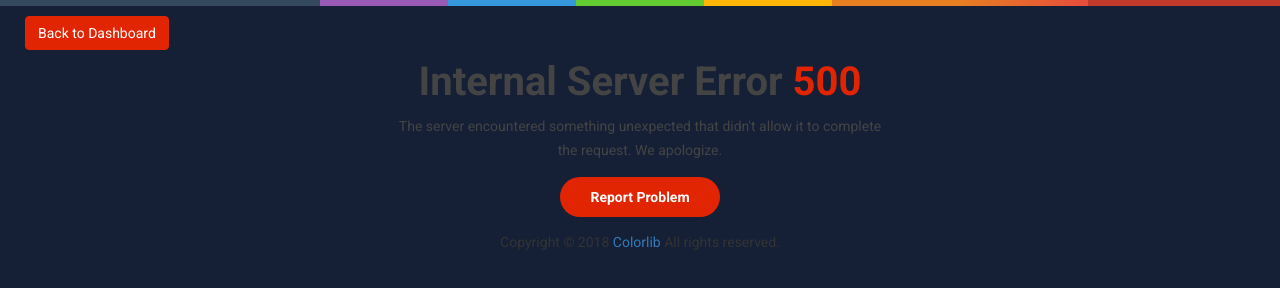
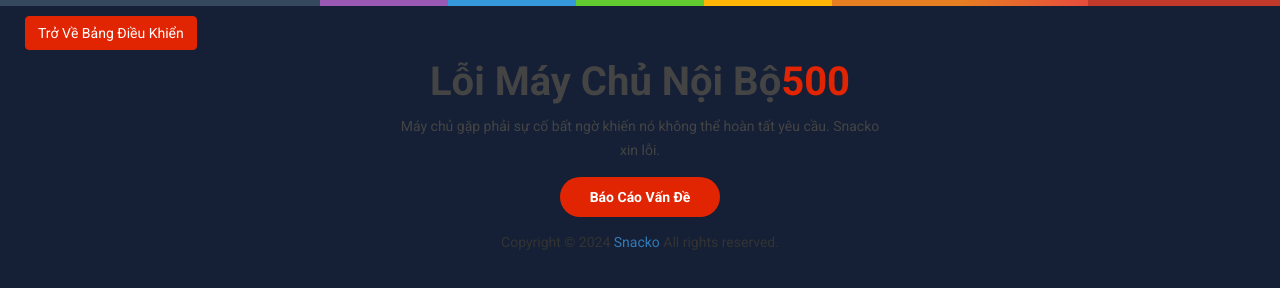
Before and after one commit to maitran-ueh/SnackoBackend, a plain HTML site: page 500.html in a window 1280 px wide. Drawn offline with nearby package versions, Linux system fonts and the light colour scheme.

Commit message:
Update 500.html

```diff
--- a/500.html
+++ b/500.html
@@ -1,15 +1,15 @@
 <!doctype html>
-<html class="no-js" lang="">
+<html class="no-js" lang="en">
 
 <head>
   <meta charset="utf-8">
   <meta http-equiv="x-ua-compatible" content="ie=edge">
-    <title>500 Page | Nalika - Material Admin Template</title>
+  <title>Trang 500 | Snacko</title>
   <meta name="description" content="">
   <meta name="viewport" content="width=device-width, initial-scale=1">
   <!-- favicon
 		============================================ -->
-    <link rel="shortcut icon" type="image/x-icon" href="img/favicon.ico">
+  <link rel="shortcut icon" type="image/x-icon" href="img/icon.png">
   <!-- Google Fonts
 		============================================ -->
   <link href="https://fonts.googleapis.com/css?family=Roboto:100,300,400,700,900" rel="stylesheet">
@@ -68,7 +68,7 @@
     <div class="row">
       <div class="col-lg-12 col-md-12 col-sm-12 col-xs-12">
         <div class="back-link back-backend">
-                    <a href="index.html" class="btn btn-primary">Back to Dashboard</a>
+          <a href="index.html" class="btn btn-primary">Trở Về Bảng Điều Khiển</a>
         </div>
       </div>
     </div>
@@ -78,20 +78,19 @@
       <div class="col-lg-3 col-md-3 col-sm-3 col-xs-12"></div>
       <div class="col-md-6 col-md-6 col-sm-6 col-xs-12">
         <div class="content-error">
-                    <h1>Internal Server Error <span class="counter"> 500</span></h1>
-                    <p>The server encountered something unexpected that didn't allow it to complete the request. We apologize.</p>
-                    <a href="#">Report Problem</a>
+          <h1>Lỗi Máy Chủ Nội Bộ<span class="counter"> 500</span></h1>
+          <p>Máy chủ gặp phải sự cố bất ngờ khiến nó không thể hoàn tất yêu cầu. Snacko xin lỗi.</p>
+          <a href="#">Báo Cáo Vấn Đề</a>
         </div>
       </div>
       <div class="col-lg-3 col-md-3 col-sm-3 col-xs-12"></div>
     </div>
     <div class="row">
       <div class="col-md-12 col-md-12 col-sm-12 col-xs-12 text-center login-footer">
-                <p>Copyright © 2018 <a href="https://colorlib.com/wp/templates/">Colorlib</a> All rights reserved.</p>
+        <p>Copyright © 2024 <a href="https://colorlib.com/wp/templates/">Snacko</a> All rights reserved.</p>
       </div>
     </div>
   </div>
-
 
   <!-- jquery
 		============================================ -->
```
Lines whose indentation alone changed are shown as unchanged.
